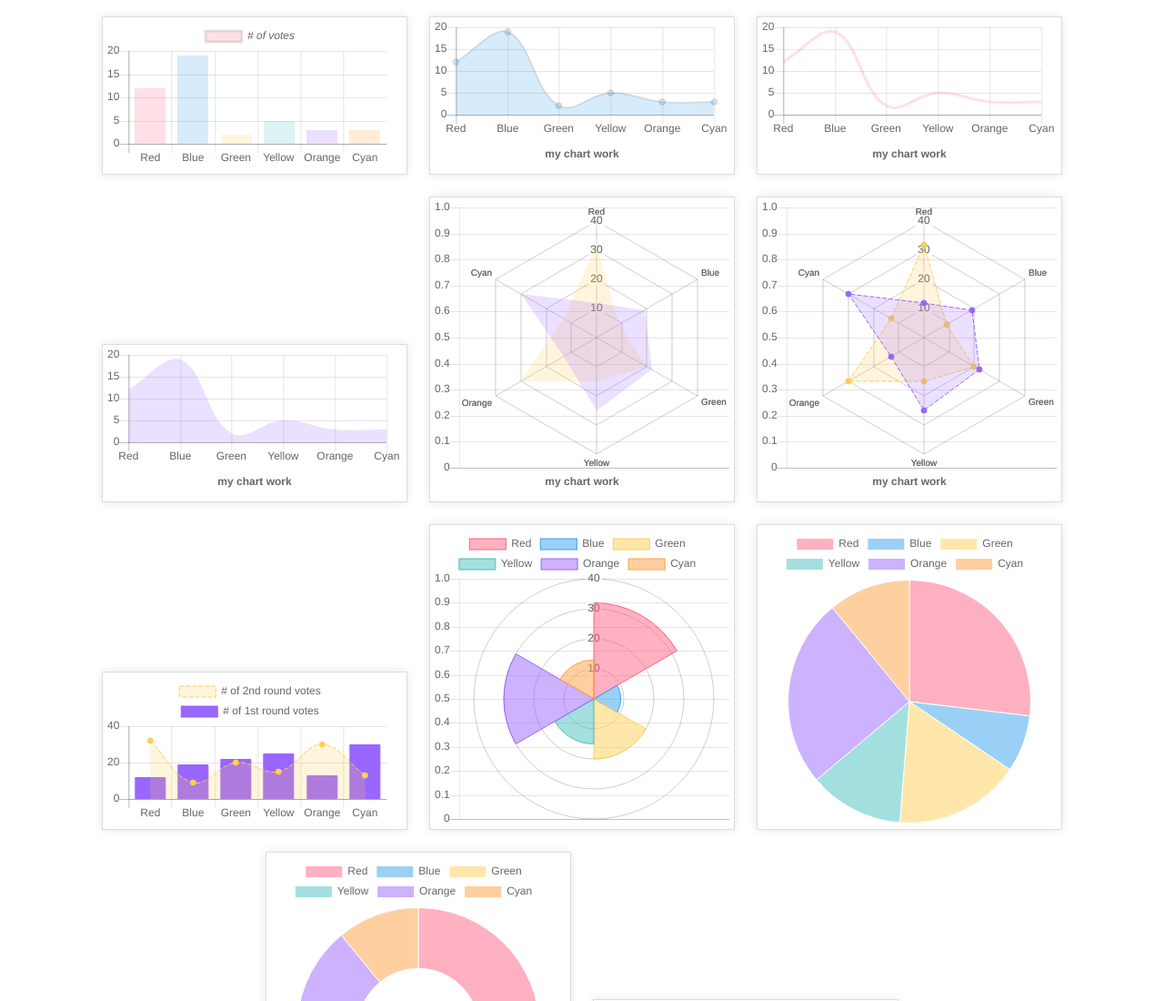
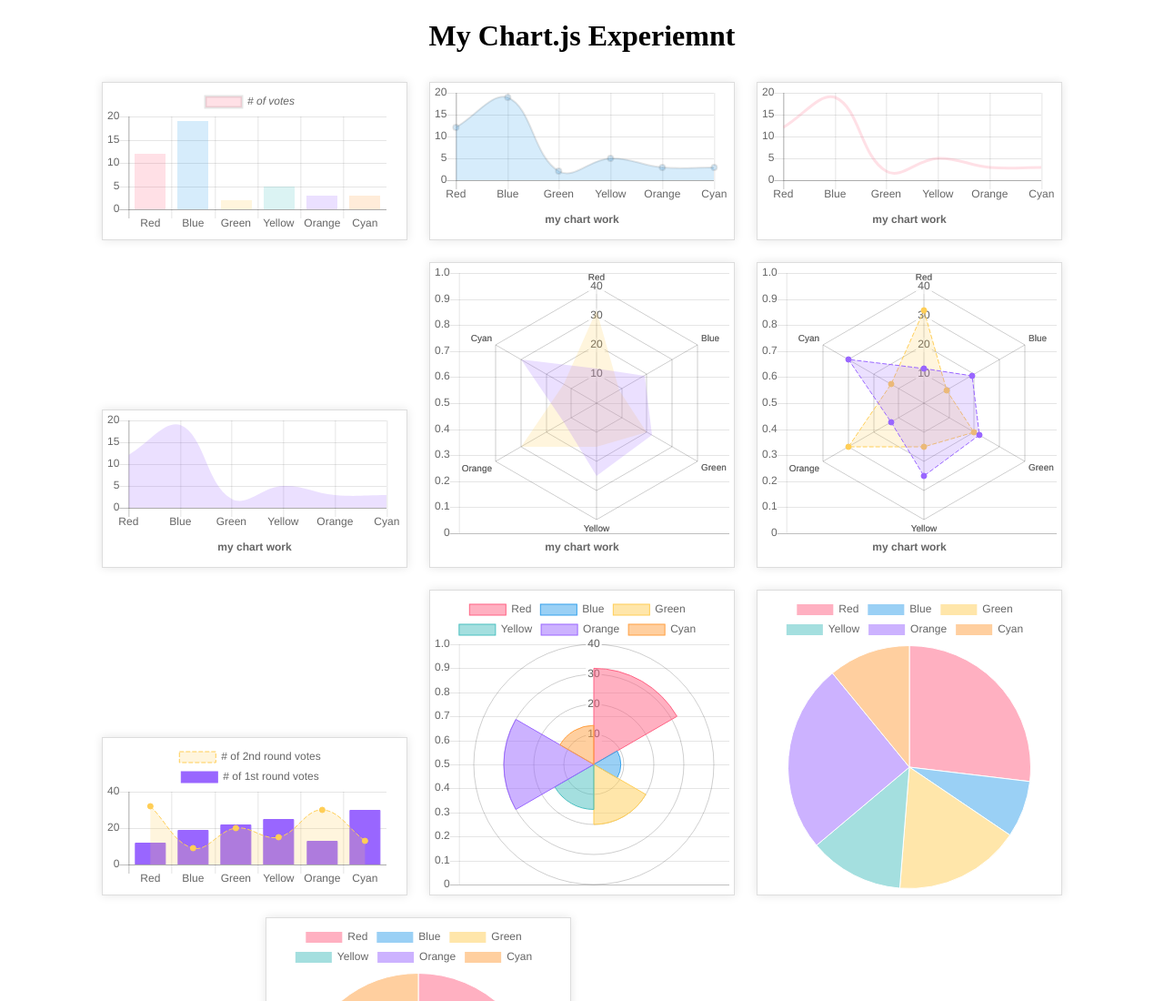
Before and after one commit to mamunmorshed/Chart.js-study, a plain HTML site: page index.html in a window 1280 px wide. Shown: the top 1100 px of the page at 91% size. Drawn offline with Linux system fonts and the light colour scheme.

Commit message:
Added header to the example page. Updated Readme file.

```diff
--- a/index.html
+++ b/index.html
@@ -5,10 +5,15 @@
     <meta name="viewport"
           content="width=device-width, user-scalable=no, initial-scale=1.0, maximum-scale=1.0, minimum-scale=1.0">
     <title>Chart.js Experiment</title>
+    <style>
+        h1{
+            text-align: center;
+        }
+    </style>
     <link rel="stylesheet" href="style/style.css">
 </head>
 <body>
-
+<h1>My Chart.js Experiemnt</h1>
 <div><canvas class="chartone"></canvas></div>
 <div><canvas class="charttwo"></canvas></div>
 <div><canvas class="chartthree"></canvas></div>
```
Also changed, not shown: 1 other file.
